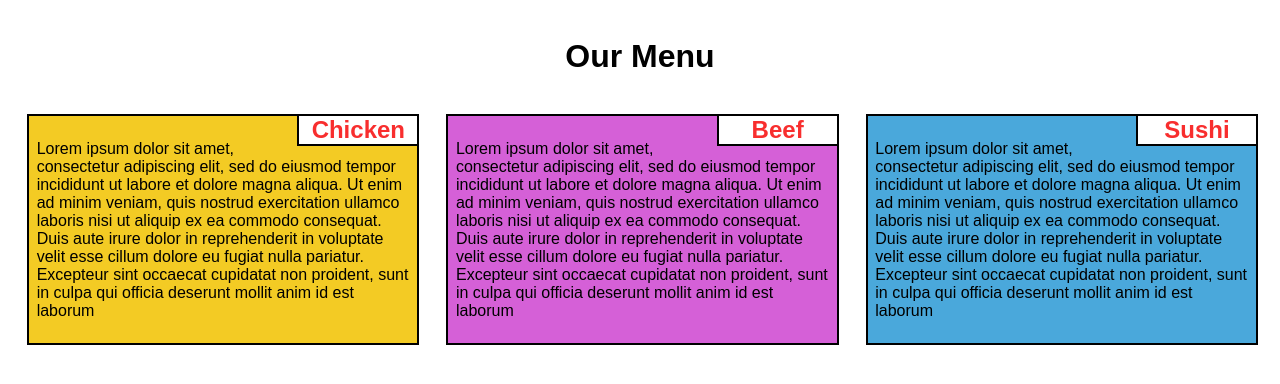
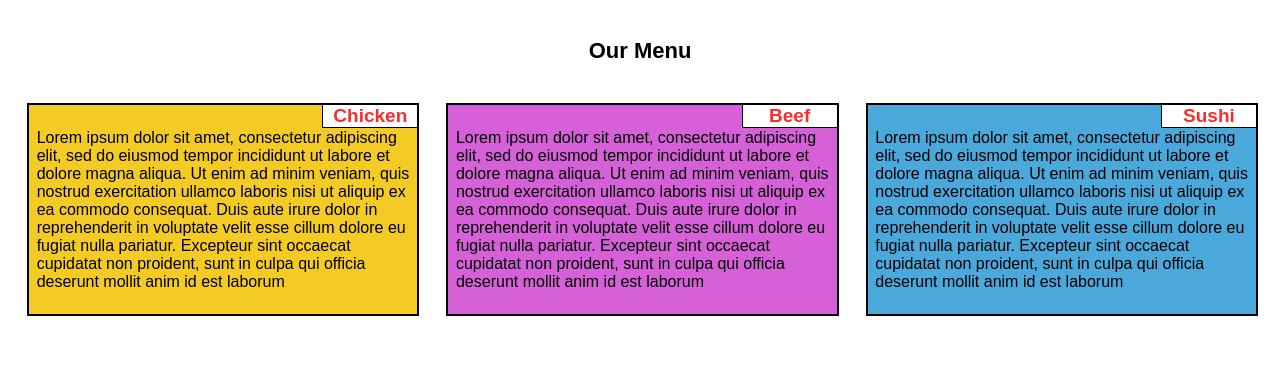
Before and after one commit to dharanic00/dharanic00.github.io, a plain HTML site: page module2_solution/index.html in a window 1280 px wide. Drawn offline with Linux system fonts and the light colour scheme.

Commit message:
Update styles1.css

```diff
--- a/module2_solution/css/styles1.css
+++ b/module2_solution/css/styles1.css
@@ -1,6 +1,6 @@
 h1{
 	font-weight: bold;
-	font-size:200%;
+	font-size:22px;
 	color: black;
 	text-align: center;
 	font-family: sans-serif;
@@ -16,11 +16,11 @@ p{
 }
 body{
 	background-color:white;
-	font-size:100%;
+	font-size:16px;
 }
 
 .heading h3{
-	font-size:150%;
+	font-size:19px;
 	width: 5em;
 	position: relative;
 	top:0px;
```
